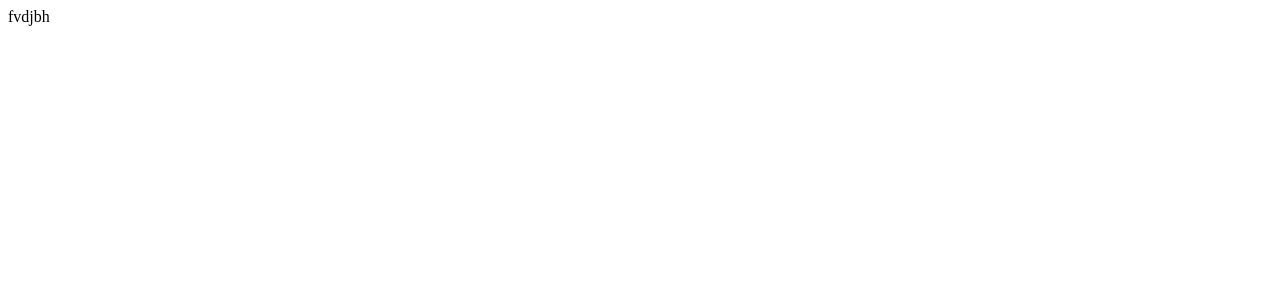
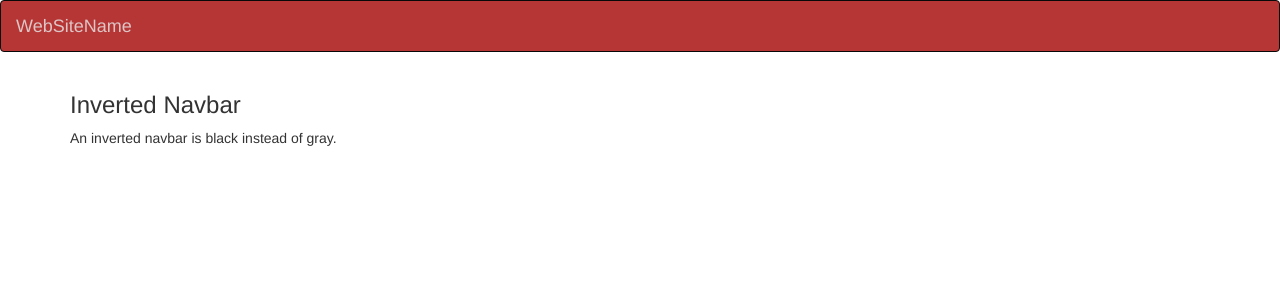
Before and after one commit to vimalraj9423/restatentWebApp, an Angular app: page / in a window 1280 px wide. Shown: the top 300 px of the page. Built offline with nearby package versions, Linux system fonts and the light colour scheme.

Commit message:
changes for tob menu

```diff
--- a/src/app/app.component.css
+++ b/src/app/app.component.css
@@ -0,0 +1,6 @@
+.navbar-inverse{
+    background-color: #b63636;
+}
+.navbar-inverse .navbar-brand {
+    color: #ddc5c5;
+}
--- a/src/app/app.component.html
+++ b/src/app/app.component.html
@@ -1 +1,12 @@
-fvdjbh
+<nav class="navbar navbar-inverse">
+    <div class="container-fluid">
+      <div class="navbar-header">
+        <a class="navbar-brand" href="#">WebSiteName</a>
+      </div>
+    </div>
+  </nav>
+
+  <div class="container">
+    <h3>Inverted Navbar</h3>
+    <p>An inverted navbar is black instead of gray.</p>
+  </div>
--- a/src/index.html
+++ b/src/index.html
@@ -6,6 +6,8 @@
   <base href="/">
 
   <meta name="viewport" content="width=device-width, initial-scale=1">
+
+<link href="https://maxcdn.bootstrapcdn.com/bootstrap/3.3.7/css/bootstrap.min.css" rel="stylesheet">
   <link rel="icon" type="image/x-icon" href="favicon.ico">
 </head>
 <body>
```
Also changed, not shown: 5 other files (tests, documents, lock files or other folders).
